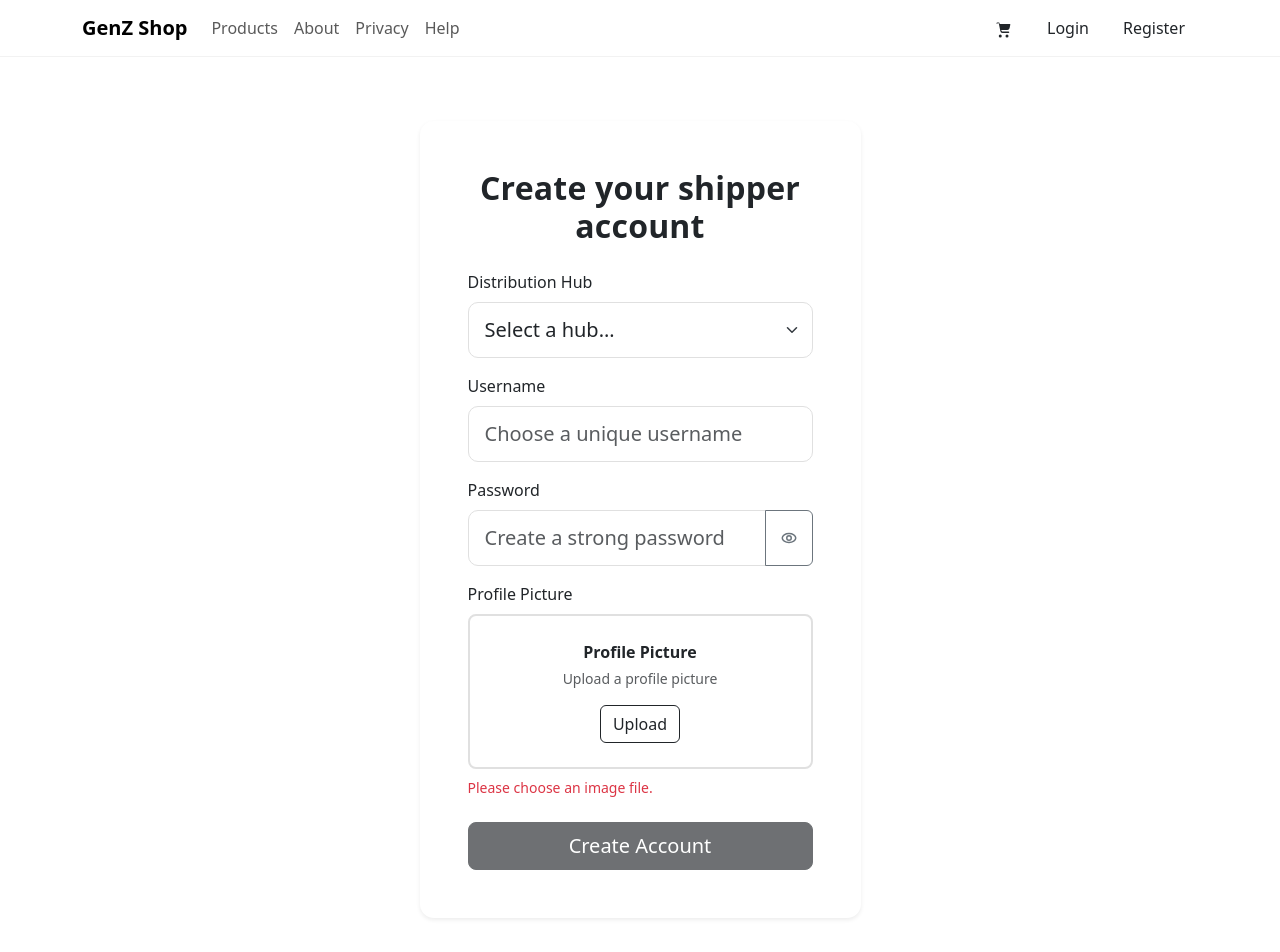
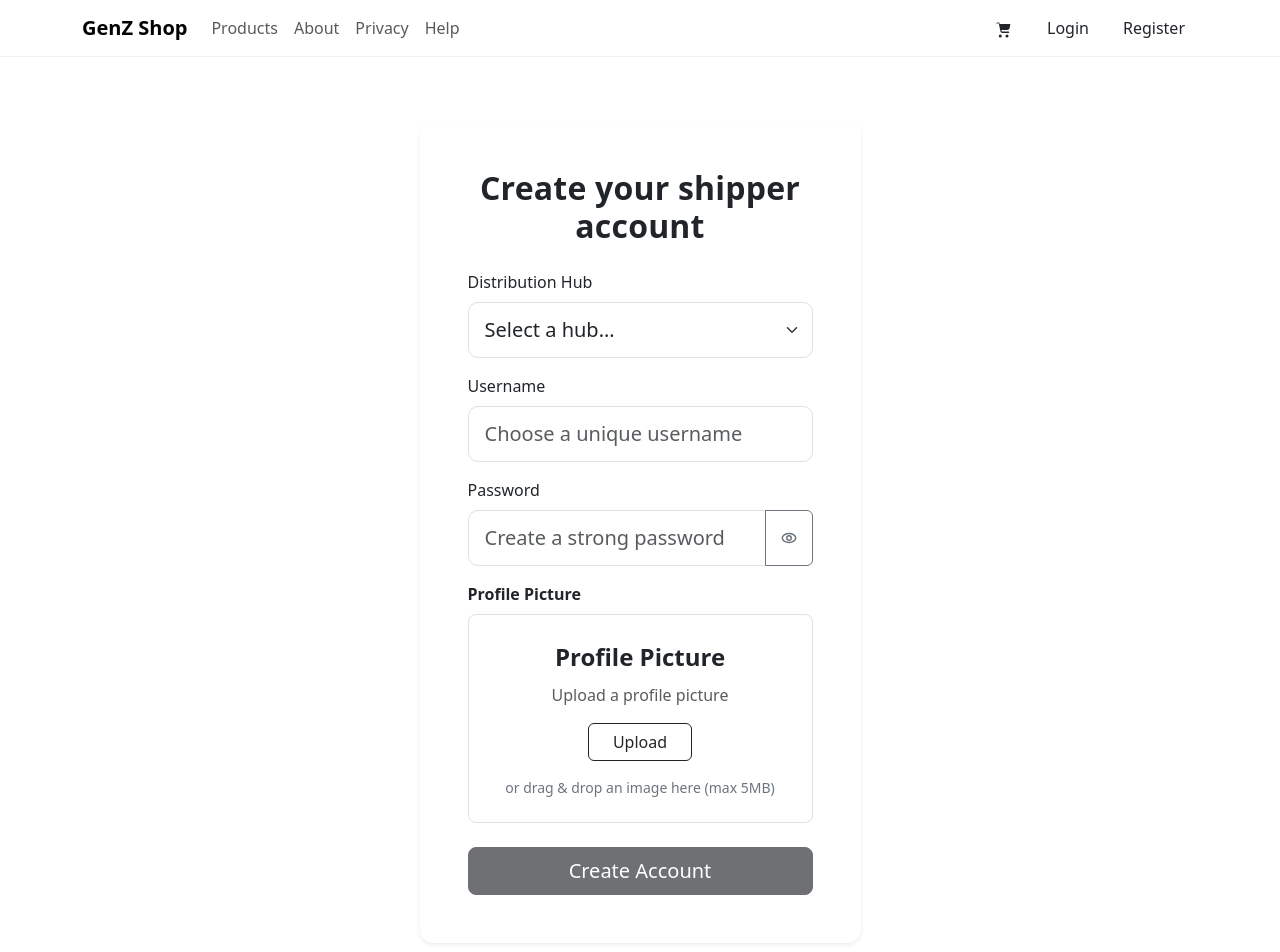
Before and after one commit to Tin0709/Full-Stack-Group-Project, a React (Vite) app in the folder ecommerce-platform-2025/frontend/: page /register/shipper in a window 1280 px wide. Shown: the top 952 px of the page. Built offline with nearby package versions, Linux system fonts and the light colour scheme.

Commit message:
adding features for Upload box we now can drag and drop images

```diff
--- a/ecommerce-platform-2025/frontend/src/components/ui/UploadBox.jsx
+++ b/ecommerce-platform-2025/frontend/src/components/ui/UploadBox.jsx
@@ -1,35 +1,187 @@
-import React from "react";
+// RMIT University Vietnam
+// Course: COSC2769 - Full Stack Development
+// Semester: 2025B
+// Assessment: Assignment 02
+// Author: Tin Nguyen (S3988418)
+// File: UploadBox.jsx
+
+import React, { useEffect, useRef, useState, useCallback } from "react";
+import "./uploadBox.css";
 
 export default function UploadBox({
   label = "Profile Picture",
-  file,
-  onFile,
-  required = true,
-  errorMsg = "Please choose an image file.",
+  helperText = "Upload a profile picture",
+  name = "profilePicture",
+  accept = "image/*",
+  maxSizeMB = 5,
+  value, // optional controlled File from parent
+  onChange, // (file|null) => void
 }) {
-  const ok = !required || !!file;
+  const inputRef = useRef(null);
+  const [isDragging, setIsDragging] = useState(false);
+  const [file, setFile] = useState(value || null);
+  const [preview, setPreview] = useState(null);
+  const [error, setError] = useState("");
+
+  // Sync controlled value from parent if provided
+  useEffect(() => {
+    if (value !== undefined) setFile(value);
+  }, [value]);
+
+  // Build/Revoke object URL preview
+  useEffect(() => {
+    if (!file) {
+      setPreview(null);
+      return;
+    }
+    const url = URL.createObjectURL(file);
+    setPreview(url);
+    return () => URL.revokeObjectURL(url);
+  }, [file]);
+
+  const emit = useCallback(
+    (f) => {
+      if (onChange) onChange(f || null);
+    },
+    [onChange]
+  );
+
+  const clear = useCallback(() => {
+    setFile(null);
+    setError("");
+    emit(null);
+    if (inputRef.current) inputRef.current.value = "";
+  }, [emit]);
+
+  const validateAndSet = useCallback(
+    (f) => {
+      if (!f) return;
+      if (accept.startsWith("image/") || accept.includes("image")) {
+        if (!f.type.startsWith("image/")) {
+          setError("Please choose an image file.");
+          return;
+        }
+      }
+      if (f.size > maxSizeMB * 1024 * 1024) {
+        setError(`File is too large. Max ${maxSizeMB}MB.`);
+        return;
+      }
+      setError("");
+      setFile(f);
+      emit(f);
+    },
+    [accept, maxSizeMB, emit]
+  );
+
+  const onInputChange = (e) => validateAndSet(e.target.files?.[0]);
+
+  const onDrop = (e) => {
+    e.preventDefault();
+    e.stopPropagation();
+    setIsDragging(false);
+    const f = e.dataTransfer?.files?.[0];
+    validateAndSet(f);
+  };
+
+  const onDragOver = (e) => {
+    e.preventDefault();
+    e.stopPropagation();
+    if (!isDragging) setIsDragging(true);
+  };
+
+  const onDragLeave = (e) => {
+    e.preventDefault();
+    e.stopPropagation();
+    // Only end highlight when leaving the root zone (not child -> parent)
+    if (e.currentTarget.contains(e.relatedTarget)) return;
+    setIsDragging(false);
+  };
+
+  const openPicker = () => inputRef.current?.click();
+  const onKeyActivate = (e) => {
+    if (e.key === "Enter" || e.key === " ") {
+      e.preventDefault();
+      openPicker();
+    }
+  };
+
   return (
-    <div className="mb-2">
-      <label className="form-label fw-medium d-block">{label}</label>
-      <div className="upload-box border border-2 border-dashed rounded-3 p-4 text-center">
-        <p className="fw-bold mb-1">{label}</p>
-        <p className="text-muted small mb-3">Upload a profile picture</p>
-        <label className="btn btn-outline-dark">
-          Upload
-          <input
-            type="file"
-            accept="image/*"
-            className="d-none"
-            onChange={(e) => onFile(e.target.files?.[0] || null)}
-          />
-        </label>
-        {file && (
-          <p className="small mt-2 mb-0 text-truncate">
-            Selected: <span className="fw-medium">{file.name}</span>
-          </p>
+    <div className="mb-3">
+      <label className="form-label fw-semibold">{label}</label>
+
+      <div
+        className={`upload-box border rounded-3 p-4 text-center position-relative ${
+          isDragging ? "dragging" : ""
+        } ${preview ? "has-preview" : ""}`}
+        onDrop={onDrop}
+        onDragOver={onDragOver}
+        onDragLeave={onDragLeave}
+        role="button"
+        tabIndex={0}
+        aria-label="Upload image. Drag & drop or press Enter to browse."
+        onKeyDown={onKeyActivate}
+        onClick={openPicker}
+      >
+        <input
+          ref={inputRef}
+          type="file"
+          name={name}
+          accept={accept}
+          className="d-none"
+          onChange={onInputChange}
+        />
+
+        {!preview && (
+          <>
+            <div className="fs-4 fw-bold mb-2">Profile Picture</div>
+            <p className="text-muted mb-3">{helperText}</p>
+            <button
+              type="button"
+              className="btn btn-outline-dark px-4"
+              onClick={(e) => {
+                e.stopPropagation();
+                openPicker();
+              }}
+            >
+              Upload
+            </button>
+            <div className="mt-3 small text-secondary">
+              or drag & drop an image here (max {maxSizeMB}MB)
+            </div>
+            {isDragging && <div className="drop-overlay" />}
+          </>
+        )}
+
+        {preview && (
+          <div className="preview-wrap">
+            <img src={preview} alt="Selected" className="preview-img" />
+            <div className="d-flex gap-2 justify-content-center mt-3">
+              <button
+                type="button"
+                className="btn btn-outline-secondary"
+                onClick={(e) => {
+                  e.stopPropagation();
+                  openPicker();
+                }}
+              >
+                Change
+              </button>
+              <button
+                type="button"
+                className="btn btn-outline-danger"
+                onClick={(e) => {
+                  e.stopPropagation();
+                  clear();
+                }}
+              >
+                Remove
+              </button>
+            </div>
+          </div>
         )}
       </div>
-      {!ok && <div className="form-text text-danger mt-2">{errorMsg}</div>}
+
+      {error && <div className="form-text text-danger mt-2">{error}</div>}
     </div>
   );
 }
--- /dev/null
+++ b/ecommerce-platform-2025/frontend/src/components/ui/uploadBox.css
@@ -0,0 +1,39 @@
+.upload-box {
+  background: #fff;
+  transition: box-shadow 160ms ease, transform 160ms ease,
+    border-color 160ms ease;
+  min-height: 180px;
+  cursor: pointer;
+}
+.upload-box:hover {
+  transform: translateY(-1px);
+  box-shadow: 0 8px 24px rgba(0, 0, 0, 0.06);
+}
+.upload-box.dragging {
+  border-color: #0d6efd !important; /* Bootstrap primary */
+  box-shadow: 0 0 0 0.25rem rgba(13, 110, 253, 0.15);
+}
+.upload-box.has-preview {
+  min-height: 0;
+}
+.drop-overlay {
+  position: absolute;
+  inset: 0;
+  border-radius: 0.6rem;
+  background: rgba(13, 110, 253, 0.08);
+  pointer-events: none;
+}
+
+.preview-wrap {
+  display: flex;
+  flex-direction: column;
+  align-items: center;
+}
+.preview-img {
+  width: 140px;
+  height: 140px;
+  object-fit: cover;
+  border-radius: 999px;
+  border: 1px solid #e5e7eb;
+  box-shadow: 0 6px 18px rgba(0, 0, 0, 0.06);
+}
```
Also changed, not shown: 1 other file (tests, documents, lock files or other folders).
